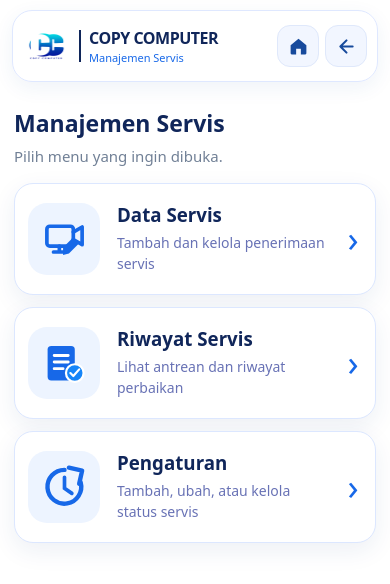
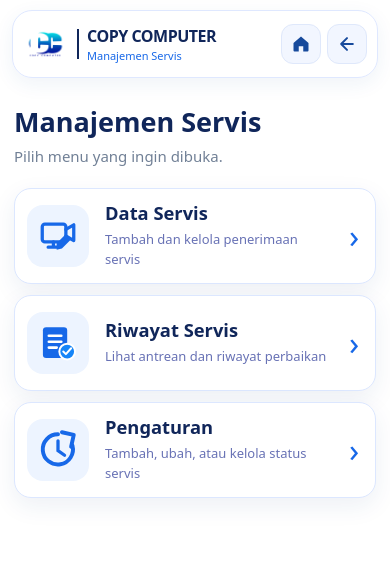
Before and after one commit to copycompcctv/CCTV_Report, a plain HTML site: page servisan/index.html in a window 390 px wide. Drawn offline with Linux system fonts and the light colour scheme.

Commit message:
Rapikan desain responsif Copy Computer untuk HP dan desktop

```diff
--- a/servisan/index.html
+++ b/servisan/index.html
@@ -37,6 +37,30 @@ main{width:min(900px,calc(100% - 40px));margin:38px auto}
  .card b{font-size:clamp(18px,4.8vw,22px)}.card span{font-size:14px}.card:after{font-size:36px}
 }
 
+
+/* Responsive professional proportions; preserve approved card and icon artwork */
+header{min-height:76px;max-width:1160px;margin:14px auto;padding:8px 18px;border-radius:20px;gap:14px}
+header img{width:72px;max-height:54px;padding-right:12px;border-right:2px solid #10265a}
+header strong{font-size:21px}header small{font-size:13px}
+.nav{gap:8px}.nav a{width:48px;height:48px;border-radius:15px}.nav svg{width:24px;height:24px}
+main{width:min(900px,calc(100% - 40px));margin:42px auto}
+.intro{margin-bottom:20px}h1{font-size:27px}.intro p{font-size:15px}
+.cards{grid-template-columns:1fr;gap:14px}
+.card{min-height:112px;grid-template-columns:82px minmax(0,1fr) 24px;grid-template-rows:auto auto;column-gap:17px;padding:13px 17px;border-radius:20px}
+.ico{width:76px;height:76px;border-radius:20px}.ico svg{width:50px;height:50px}
+.card b{font-size:24px}.card span{font-size:15px}.card:after{font-size:38px}
+@media(min-width:651px) and (max-width:980px){main{width:min(820px,calc(100% - 36px));margin:34px auto}.card{min-height:106px}}
+@media(max-width:650px){
+ header{min-height:68px;margin:10px 12px;padding:7px 10px;gap:8px}
+ header img{width:56px;max-height:42px;padding-right:9px}header strong{font-size:16px}header small{font-size:11px}
+ .nav{gap:6px}.nav a{width:40px;height:40px;border-radius:12px}.nav svg{width:20px;height:20px}
+ main{width:calc(100% - 28px);margin:28px auto}
+ .cards{gap:11px}
+ .card{min-height:96px;grid-template-columns:66px minmax(0,1fr) 18px;column-gap:12px;padding:10px 12px;border-radius:17px}
+ .ico{width:62px;height:62px;border-radius:16px}.ico svg{width:42px;height:42px}
+ .card b{font-size:clamp(18px,4.7vw,21px)}.card span{font-size:13px}.card:after{font-size:33px}
+}
+
 </style>
 </head>
 <body>
```
